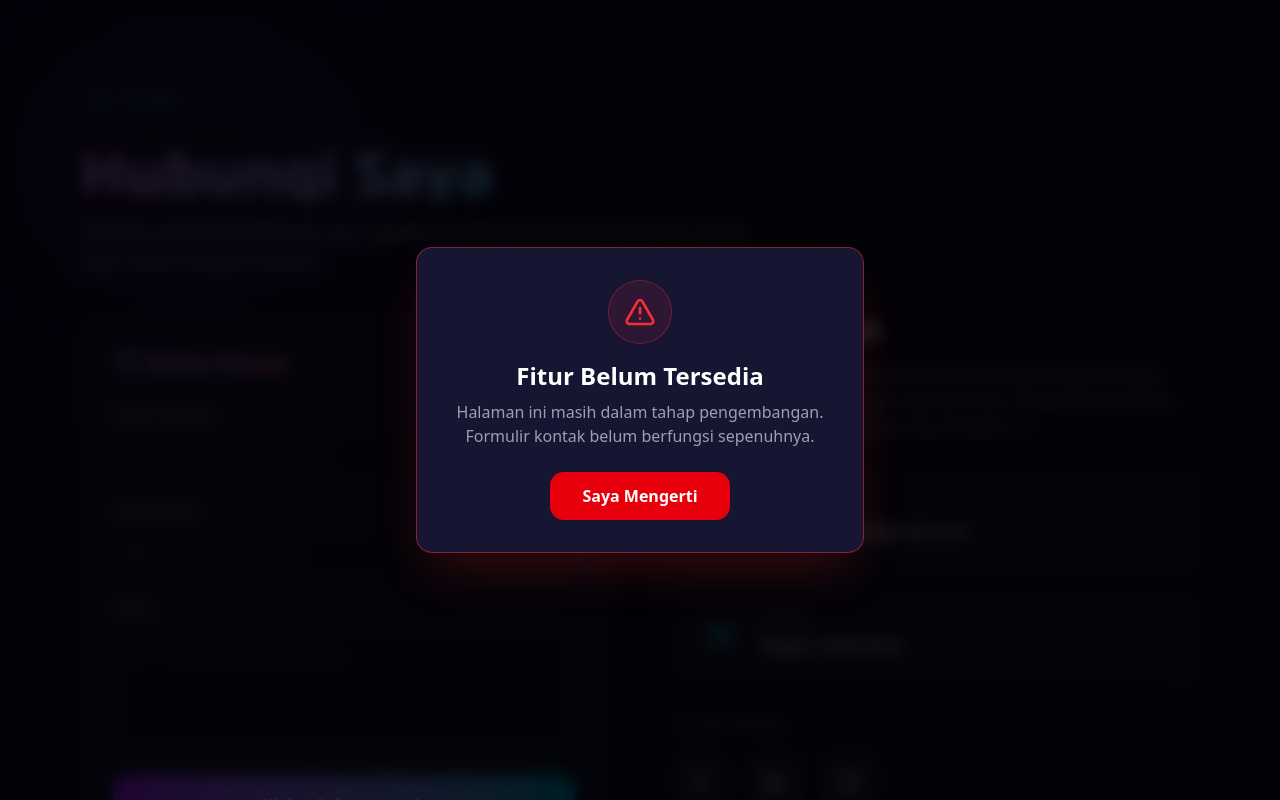
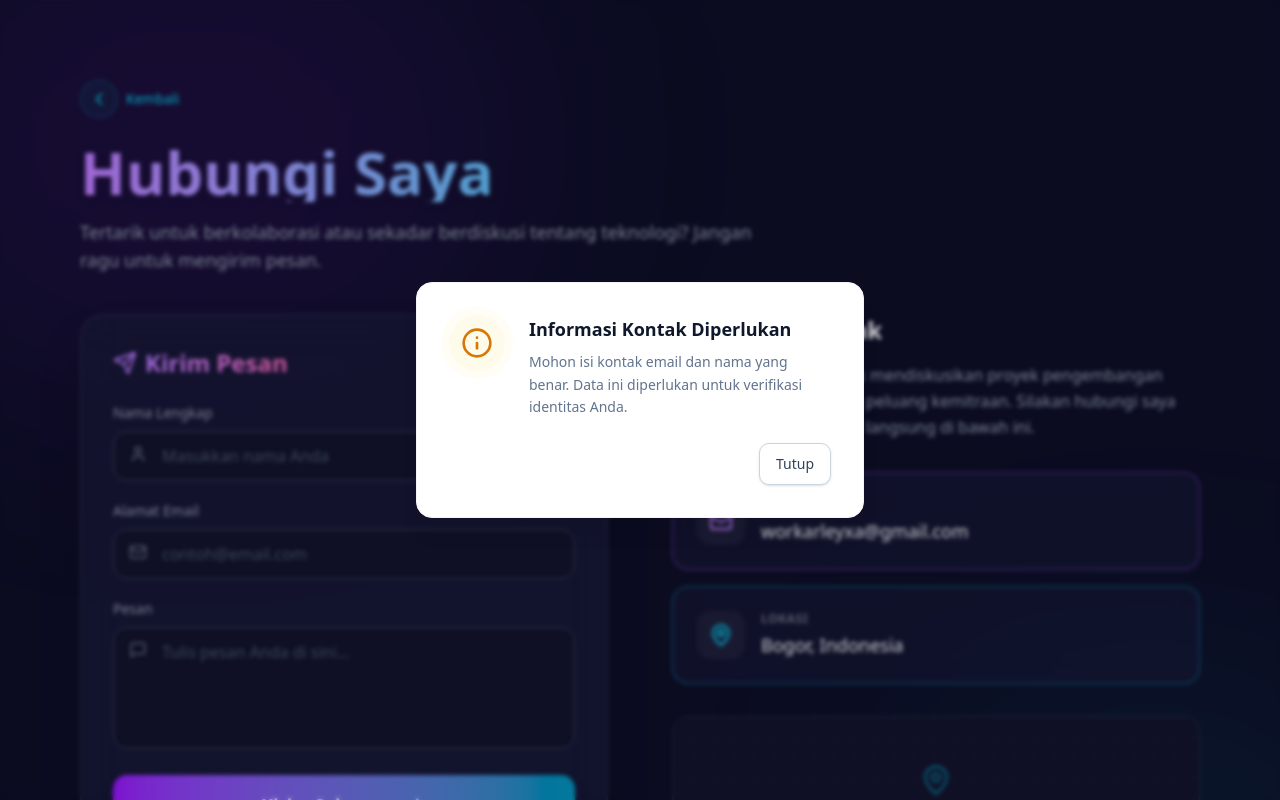
Before and after one commit to ArleyxaSyarif/Portofolio-Alek, a Next.js app: page /kontak in a window 1280 px wide. Shown: the top 800 px of the page. Built offline with nearby package versions, Linux system fonts and the light colour scheme.

Commit message:
update modal warning

```diff
--- a/src/app/kontak/components/ContactInfo.tsx
+++ b/src/app/kontak/components/ContactInfo.tsx
@@ -73,28 +73,7 @@ const ContactInfo: React.FC<ContactInfoProps> = () => {
                 })}
             </div>
 
-            {/* Social Media */}
-            <div>
-                <p className="text-sm font-bold text-gray-500 uppercase tracking-widest mb-4">
-                    Social Media
-                </p>
-                <div className="flex gap-4">
-                    {socialLinks.map((social, idx) => {
-                        const Icon = social.icon;
-                        return (
-                            <a
-                                key={idx}
-                                href={social.url}
-                                target="_blank"
-                                rel="noopener noreferrer"
-                                className={`p-4 rounded-xl bg-[#161633] border border-white/10 text-gray-400 transition-all hover:scale-110 hover:border-white/30 ${social.color}`}
-                            >
-                                <Icon size={24} />
-                            </a>
-                        );
-                    })}
-                </div>
-            </div>
+
 
             {/* Map Placeholder Graphic */}
             <div className="h-40 w-full rounded-2xl overflow-hidden relative border border-white/10 group">
--- a/src/app/kontak/components/WarningModal.tsx
+++ b/src/app/kontak/components/WarningModal.tsx
@@ -1,8 +1,8 @@
 "use client";
 
 import React from "react";
-import { motion } from "framer-motion";
-import { AlertTriangle } from "lucide-react";
+import { Info } from "lucide-react";
+import { motion, AnimatePresence } from "framer-motion";
 
 interface WarningModalProps {
     isVisible: boolean;
@@ -10,46 +10,60 @@ interface WarningModalProps {
 }
 
 const WarningModal: React.FC<WarningModalProps> = ({ isVisible, onClose }) => {
-    if (!isVisible) return null;
-
     return (
-        <div className="fixed inset-0 z-[100] flex items-center justify-center px-4">
+        <AnimatePresence>
+            {isVisible && (
+                <div className="fixed inset-0 z-50 flex items-center justify-center p-4">
                     {/* Backdrop */}
                     <motion.div
                         initial={{ opacity: 0 }}
                         animate={{ opacity: 1 }}
                         exit={{ opacity: 0 }}
                         onClick={onClose}
-                className="absolute inset-0 bg-black/80 backdrop-blur-sm"
+                        className="absolute inset-0 bg-slate-900/20 backdrop-blur-[2px]"
                     />
 
                     {/* Modal Content */}
                     <motion.div
-                initial={{ scale: 0.9, opacity: 0 }}
-                animate={{ scale: 1, opacity: 1 }}
-                exit={{ scale: 0.9, opacity: 0 }}
-                className="relative bg-[#161633] border border-red-500/50 p-6 md:p-8 rounded-2xl shadow-2xl shadow-red-900/40 max-w-md w-full text-center"
+                        initial={{ opacity: 0, scale: 0.95 }}
+                        animate={{ opacity: 1, scale: 1 }}
+                        exit={{ opacity: 0, scale: 0.95 }}
+                        transition={{ duration: 0.2 }}
+                        className="relative w-full max-w-md rounded-2xl bg-white p-0 border border-gray-100 overflow-hidden transform"
+                        style={{
+                            boxShadow: "0 20px 25px -5px rgba(0, 0, 0, 0.05), 0 10px 10px -5px rgba(0, 0, 0, 0.01)"
+                        }}
                     >
-                <div className="w-16 h-16 bg-red-500/10 rounded-full flex items-center justify-center mx-auto mb-4 border border-red-500/30">
-                    <AlertTriangle className="text-red-500" size={32} />
+                        <div className="flex flex-col sm:flex-row">
+                            <div className="flex justify-center sm:justify-start pt-8 sm:pt-8 sm:pl-8">
+                                <div className="flex h-14 w-14 items-center justify-center rounded-full bg-[#fffbeb] text-[#d97706] ring-8 ring-[#fffbeb]/50">
+                                    <Info size={32} />
                                 </div>
-
-                <h3 className="text-2xl font-bold text-white mb-2">
-                    Fitur Belum Tersedia
+                            </div>
+                            <div className="flex-1 p-8 sm:pl-6 text-center sm:text-left">
+                                <h3 className="text-lg font-semibold text-slate-900 mb-2 font-sans">
+                                    Informasi Kontak Diperlukan
                                 </h3>
-                <p className="text-gray-400 mb-6">
-                    Halaman ini masih dalam tahap pengembangan. Formulir kontak belum
-                    berfungsi sepenuhnya.
+                                <p className="text-sm text-slate-500 leading-relaxed mb-6 font-sans">
+                                    Mohon isi kontak email dan nama yang benar. Data ini diperlukan untuk verifikasi identitas Anda.
                                 </p>
-
+                                <div className="flex flex-col-reverse sm:flex-row gap-3 sm:gap-4 justify-end">
                                     <button
                                         onClick={onClose}
-                    className="bg-red-600 hover:bg-red-700 text-white font-bold py-3 px-8 rounded-xl transition-all w-full md:w-auto hover:shadow-lg hover:shadow-red-900/20"
+                                        className="inline-flex justify-center items-center px-4 py-2.5 rounded-lg border border-slate-300 bg-white text-sm font-medium text-slate-700 shadow-sm hover:bg-slate-50 focus:outline-none focus:ring-2 focus:ring-indigo-500 focus:ring-offset-2 transition-colors font-sans"
                                     >
-                    Saya Mengerti
+                                        Tutup
                                     </button>
+
+                                </div>
+                            </div>
+                        </div>
+                        {/* Decorative Gradient Line */}
+                        <div className="absolute top-0 left-0 w-full h-1 bg-gradient-to-r from-transparent via-indigo-500/20 to-transparent opacity-0"></div>
                     </motion.div>
                 </div>
+            )}
+        </AnimatePresence>
     );
 };
 
```
Lines whose indentation alone changed are shown as unchanged.
